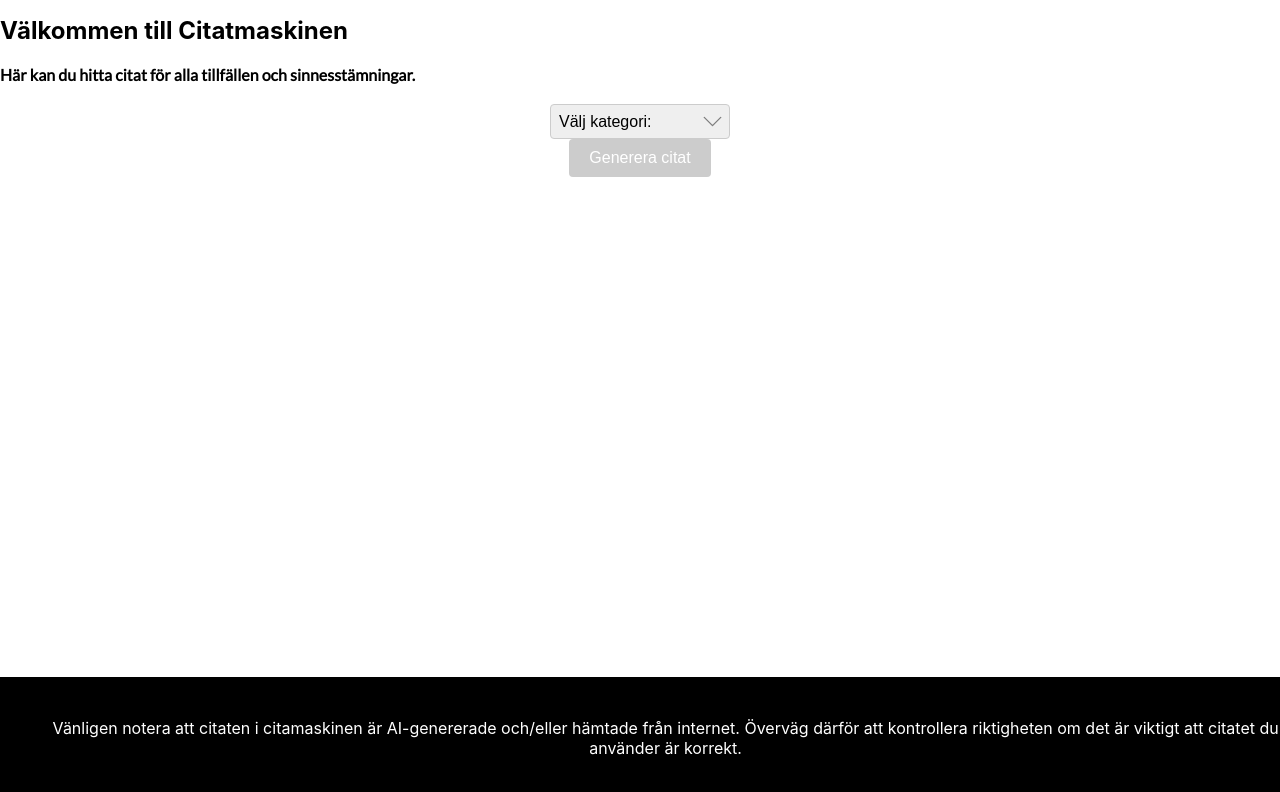
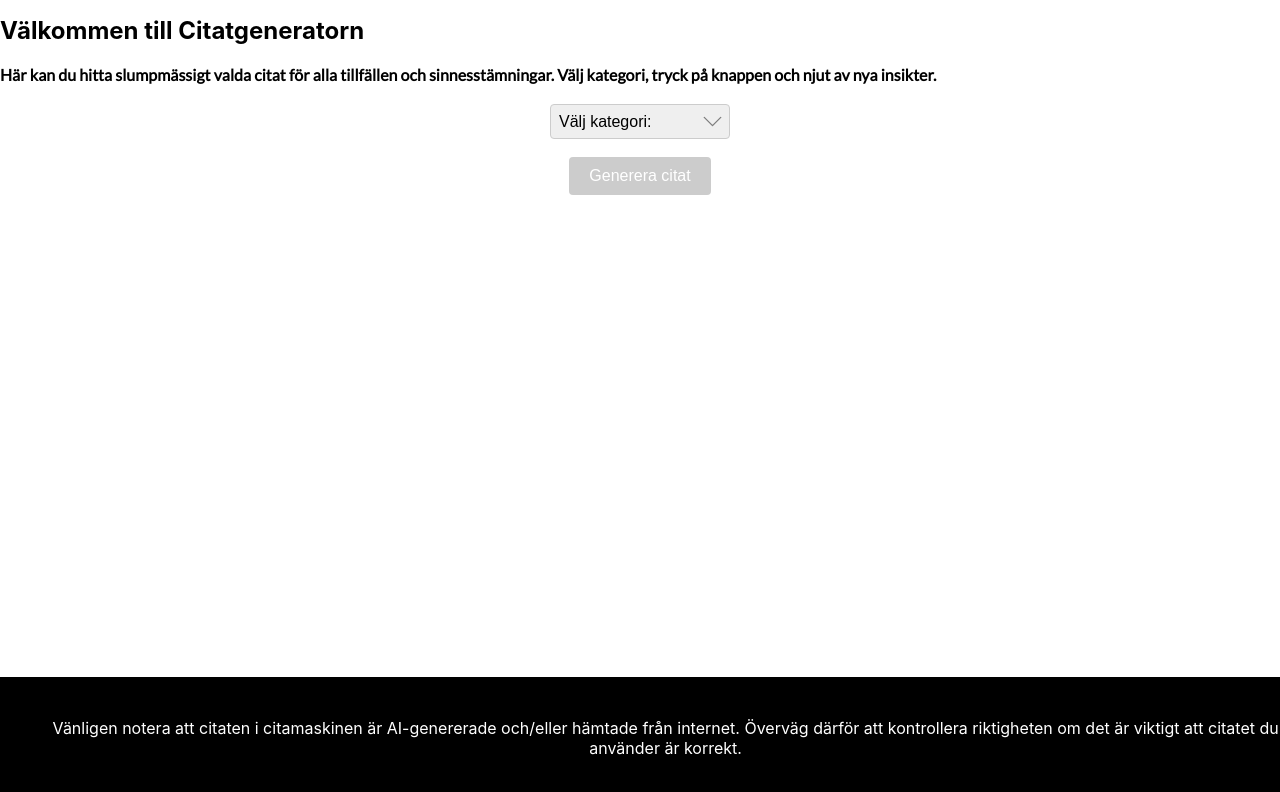
Before and after one commit to jossansik/citatgenerator, a React (Create React App) app: page / in a window 1280 px wide. Shown: the top 792 px of the page. Built offline with nearby package versions, Linux system fonts and the light colour scheme.

Commit message:
Refactor spacing and alignment in QuoteDisplay component

```diff
--- a/src/components/QuoteDisplay.css
+++ b/src/components/QuoteDisplay.css
@@ -7,6 +7,7 @@
   display: flex;
   justify-content: center;
   align-items: center;
+  padding-bottom: 1%;
 }
 
 .quote-display__title {
@@ -19,3 +20,10 @@
   font-size: 16px;
   margin: 20px 0;
 }
+
+.button-container {
+  display: flex;
+  justify-content: center;
+  align-items: center;
+  padding-top: 10%;
+}
--- a/src/components/QuoteDisplay.jsx
+++ b/src/components/QuoteDisplay.jsx
@@ -52,7 +52,9 @@ const QuoteDisplay = () => {
             categories={categories}
             handleCategoryChange={handleCategoryChange}
           />
-          <GenerateButton type="submit" selectedCategory={selectedCategory} />
+          <div className="button-container">
+            <GenerateButton type="submit" selectedCategory={selectedCategory} />
+          </div>
         </form>
       </div>
       <div>
--- a/src/components/Title.jsx
+++ b/src/components/Title.jsx
@@ -3,9 +3,11 @@ import React from "react";
 const Title = () => {
   return (
     <div>
-      <h1 className="quote-display__title">Välkommen till Citatmaskinen</h1>
+      <h1 className="quote-display__title">Välkommen till Citatgeneratorn</h1>
       <h2 className="quote-display__body">
-        Här kan du hitta citat för alla tillfällen och sinnesstämningar. <br />{" "}
+        Här kan du hitta slumpmässigt valda citat för alla tillfällen och
+        sinnesstämningar. Välj kategori, tryck på knappen och njut av nya
+        insikter. <br />{" "}
       </h2>
     </div>
   );
```
